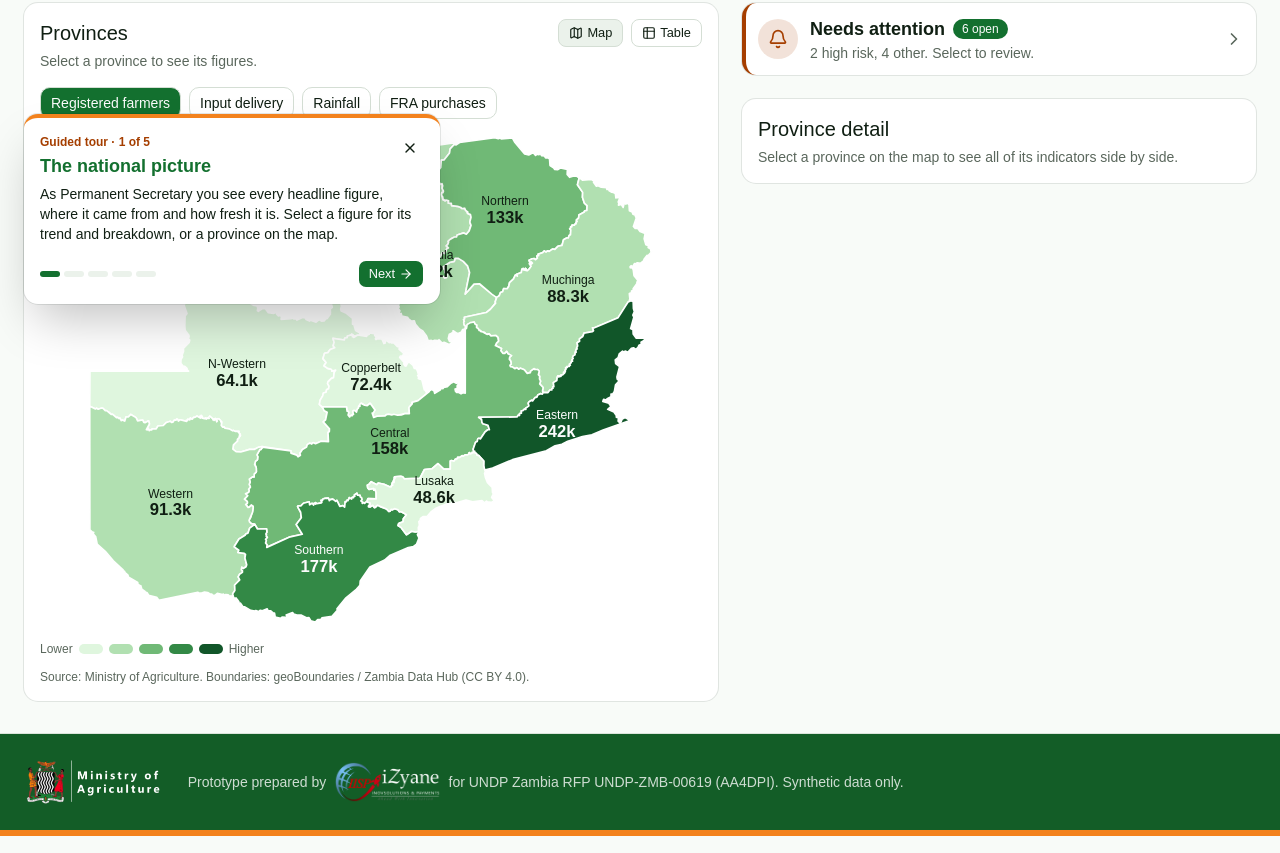
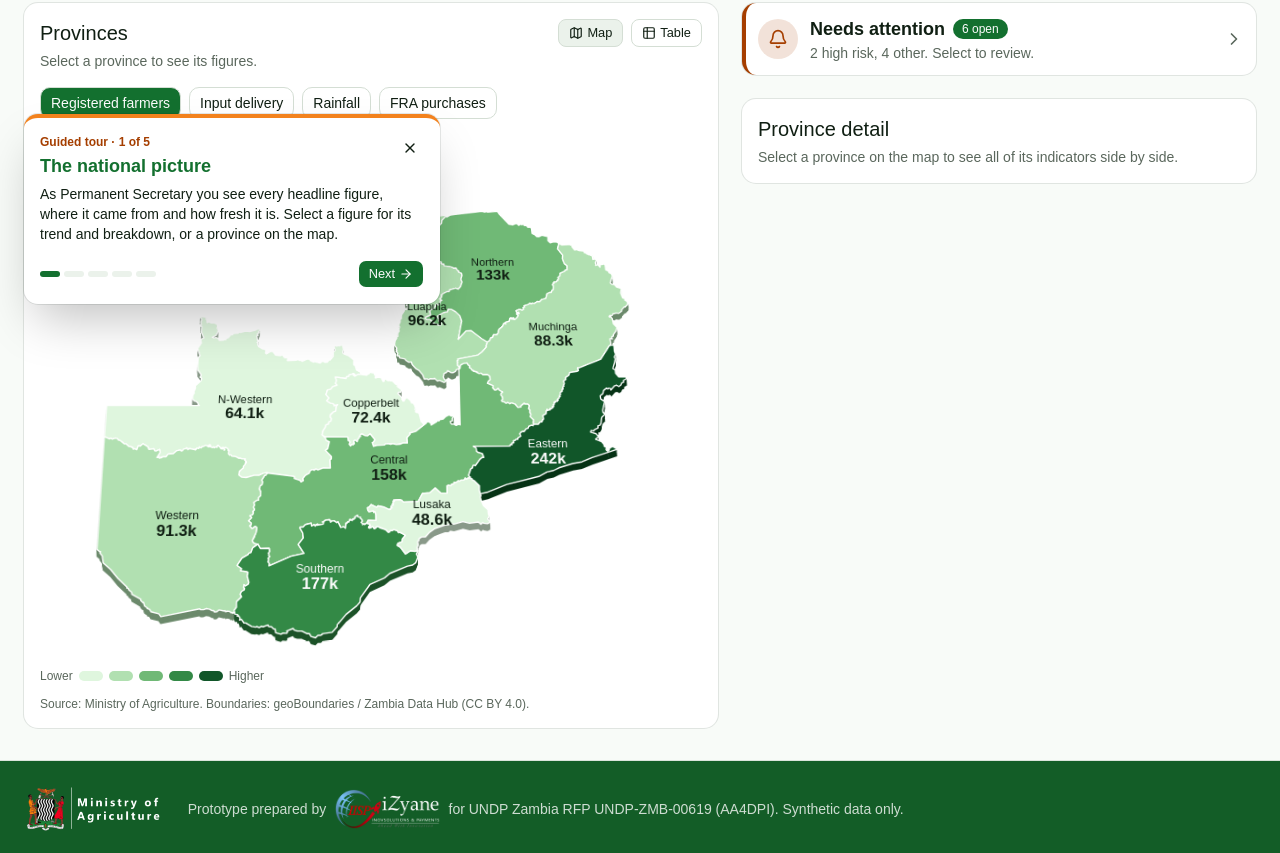
Before and after one commit to Izyane-InovSolutions/agricultural_intelligence, a React (Vite) app: page /#overview in a window 1280 px wide. Shown: the part 480-1333 px from the top of the page. Built offline with nearby package versions, Linux system fonts and the light colour scheme.

Commit message:
map 3d hover

```diff
--- a/src/components/ProvinceMap.tsx
+++ b/src/components/ProvinceMap.tsx
@@ -1,3 +1,4 @@
+import { useEffect, useRef, useState } from "react"
 import { Map as MapIcon, Table2 } from "lucide-react"
 import { Card, CardAction, CardContent, CardDescription, CardHeader, CardTitle } from "@/components/ui/card"
 import { Table, TableBody, TableCell, TableHead, TableHeader, TableRow } from "@/components/ui/table"
@@ -6,7 +7,7 @@ import { PROVINCES, ROLES, type MapKey, type Province } from "@/data/demo"
 import { MAP_VIEWBOX, PROVINCE_SHAPES } from "@/data/zambia-map"
 import { fmtK } from "@/lib/format"
 import { kpiById } from "@/lib/kpis"
-import { aggregate } from "@/lib/scope"
+import { aggregate, provById } from "@/lib/scope"
 import { useStore } from "@/lib/store"
 import { cn } from "@/lib/utils"
 
@@ -71,73 +72,7 @@ export function ProvinceMap({ selected, onSelect }: { selected: string | null; o
 
         {mapView === "map" ? (
           <>
-            <svg viewBox={MAP_VIEWBOX} className="mx-auto w-full max-w-xl" role="group" aria-label="Map of Zambia's ten provinces">
-              {PROVINCES.map((p) => {
-                const shape = PROVINCE_SHAPES[p.id]
-                const inScope = national || p.id === prov
-                const pick = () => inScope && onSelect(p.id)
-                return (
-                  <path
-                    key={p.id}
-                    d={shape.d}
-                    role="button"
-                    tabIndex={inScope ? 0 : -1}
-                    aria-label={`${p.name}: ${SHORT_LABEL[mapk]} ${fmtTile(mapk, p[mapk])}${below(mapk, p) ? ", below alert threshold" : ""}`}
-                    aria-pressed={selected === p.id}
-                    fill={`var(${SCALE[scaleIndex(mapk, p[mapk])]})`}
-                    stroke="var(--card)"
-                    strokeWidth={1.5}
-                    strokeLinejoin="round"
-                    className={cn(
-                      "cursor-pointer outline-none transition-opacity hover:opacity-80 focus-visible:opacity-80",
-                      !inScope && "cursor-default opacity-25",
-                    )}
-                    onClick={pick}
-                    onKeyDown={(e) => {
-                      if (e.key === "Enter" || e.key === " ") {
-                        e.preventDefault()
-                        pick()
-                      }
-                    }}
-                  />
-                )
-              })}
-              {/* Selection outline is drawn on top so neighbouring provinces never cover it. */}
-              {selected && (
-                <path d={PROVINCE_SHAPES[selected].d} fill="none" stroke="var(--accent)" strokeWidth={4} strokeLinejoin="round" pointerEvents="none" />
-              )}
-              {PROVINCES.map((p) => {
-                const [dx, dy] = LABEL_NUDGE[p.id] ?? [0, 0]
-                const cx = PROVINCE_SHAPES[p.id].cx + dx
-                const cy = PROVINCE_SHAPES[p.id].cy + dy
-                const inScope = national || p.id === prov
-                const dark = scaleIndex(mapk, p[mapk]) >= 3
-                return (
-                  <g key={p.id} pointerEvents="none" className={cn(!inScope && "opacity-40")} aria-hidden>
-                    <text
-                      x={cx}
-                      y={cy - 4}
-                      textAnchor="middle"
-                      fontSize={11}
-                      fill={dark ? "var(--primary-foreground)" : "var(--foreground)"}
-                    >
-                      {p.short}
-                    </text>
-                    <text
-                      x={cx}
-                      y={cy + 12}
-                      textAnchor="middle"
-                      fontSize={15}
-                      fontWeight={700}
-                      fill={dark ? "var(--primary-foreground)" : "var(--foreground)"}
-                    >
-                      {fmtTile(mapk, p[mapk])}
-                    </text>
-                    {below(mapk, p) && <circle cx={cx + 30} cy={cy - 8} r={5.5} fill="var(--warning)" stroke="var(--card)" strokeWidth={1.5} />}
-                  </g>
-                )
-              })}
-            </svg>
+            <Map3D selected={selected} onSelect={onSelect} national={national} prov={prov} mapk={mapk} />
             <div className="flex flex-wrap items-center gap-1.5 text-xs text-muted-foreground">
               Lower
               {SCALE.map((s) => (
@@ -195,3 +130,148 @@ export function ProvinceMap({ selected, onSelect }: { selected: string | null; o
     </Card>
   )
 }
+
+// Height of each province's side wall, in map units.
+const DEPTH = 7
+const [VB_X, VB_Y, VB_W, VB_H] = MAP_VIEWBOX.split(" ").map(Number)
+// Extra room above for lifted provinces and below for the walls.
+const VIEWBOX_3D = `${VB_X} ${VB_Y - 14} ${VB_W} ${VB_H + 14 + DEPTH + 4}`
+
+type MapProps = { selected: string | null; onSelect: (id: string) => void; national: boolean; prov: string; mapk: MapKey }
+
+function Map3D({ selected, onSelect, national, prov, mapk }: MapProps) {
+  const [hover, setHover] = useState<string | null>(null)
+  const [landing, setLanding] = useState<string | null>(null)
+  const timer = useRef<number>(undefined)
+  useEffect(() => () => window.clearTimeout(timer.current), [])
+
+  const inScope = (id: string) => national || id === prov
+  const point = (id: string | null) => {
+    if (id === hover) return
+    // Let the previous province settle back down before it disappears from the top layer.
+    if (hover && hover !== selected) {
+      setLanding(hover)
+      window.clearTimeout(timer.current)
+      timer.current = window.setTimeout(() => setLanding(null), 170)
+    }
+    setHover(id && inScope(id) ? id : null)
+  }
+  // Hit-testing goes through data-prov so the lifted copy and the base shape count as one province.
+  const provAt = (t: EventTarget) => (t as Element).closest?.("[data-prov]")?.getAttribute("data-prov") ?? null
+
+  const lifted = [...new Set([selected, hover].filter((x): x is string => !!x))]
+  const raised = new Set([...lifted, landing])
+  const fill = (p: Province) => `var(${SCALE[scaleIndex(mapk, p[mapk])]})`
+  const wall = (p: Province) => `color-mix(in oklch, ${fill(p)}, black 30%)`
+  const walls = (p: Province) =>
+    Array.from({ length: DEPTH }, (_, i) => (
+      <path key={i} d={PROVINCE_SHAPES[p.id].d} transform={`translate(0 ${DEPTH - i})`} style={{ fill: wall(p) }} />
+    ))
+
+  return (
+    <div className="mx-auto w-full max-w-xl [perspective:1600px]">
+      <svg
+        viewBox={VIEWBOX_3D}
+        className="w-full origin-bottom [transform:rotateX(22deg)]"
+        role="group"
+        aria-label="Map of Zambia's ten provinces"
+        onPointerMove={(e) => point(provAt(e.target))}
+        onPointerLeave={() => point(null)}
+        onClick={(e) => {
+          // The lifted copy can appear between press and release, which sends the click to the svg itself.
+          const id = provAt(e.target) ?? hover
+          if (id && inScope(id)) onSelect(id)
+        }}
+      >
+        <defs>
+          <filter id="map-shadow" x="-20%" y="-20%" width="140%" height="140%">
+            <feGaussianBlur stdDeviation="6" />
+          </filter>
+        </defs>
+
+        {/* Walls first, then every top face, so no wall covers a neighbour's top. */}
+        {PROVINCES.map((p) => (
+          <g key={p.id} data-prov={p.id} className={cn(!inScope(p.id) && "opacity-25")}>
+            {walls(p)}
+          </g>
+        ))}
+        {PROVINCES.map((p) => (
+          <path
+            key={p.id}
+            data-prov={p.id}
+            d={PROVINCE_SHAPES[p.id].d}
+            role="button"
+            tabIndex={inScope(p.id) ? 0 : -1}
+            aria-label={`${p.name}: ${SHORT_LABEL[mapk]} ${fmtTile(mapk, p[mapk])}${below(mapk, p) ? ", below alert threshold" : ""}`}
+            aria-pressed={selected === p.id}
+            fill={fill(p)}
+            stroke="var(--card)"
+            strokeWidth={1.25}
+            strokeLinejoin="round"
+            className={cn("cursor-pointer outline-none", !inScope(p.id) && "cursor-default opacity-25")}
+            onFocus={() => point(p.id)}
+            onBlur={() => point(null)}
+            onKeyDown={(e) => {
+              if ((e.key === "Enter" || e.key === " ") && inScope(p.id)) {
+                e.preventDefault()
+                onSelect(p.id)
+              }
+            }}
+          />
+        ))}
+        {PROVINCES.filter((p) => !raised.has(p.id)).map((p) => (
+          <ProvinceLabel key={p.id} p={p} mapk={mapk} dim={!inScope(p.id)} />
+        ))}
+
+        {/* Raised provinces are drawn again on top, lifted, with a shadow left on the board. */}
+        {[...(landing && !lifted.includes(landing) ? [landing] : []), ...lifted].map((id) => {
+          const p = provById(id)
+          const up = lifted.includes(id)
+          return (
+            <g key={id} data-prov={id} className="cursor-pointer" aria-hidden>
+              {up && (
+                <path
+                  d={PROVINCE_SHAPES[id].d}
+                  transform={`translate(0 ${DEPTH + 2})`}
+                  fill="black"
+                  opacity={0.35}
+                  filter="url(#map-shadow)"
+                  className="map-shadow"
+                />
+              )}
+              <g className={up ? "map-lift" : "map-drop"}>
+                {walls(p)}
+                <path
+                  d={PROVINCE_SHAPES[id].d}
+                  fill={fill(p)}
+                  stroke={id === selected ? "var(--accent)" : "var(--card)"}
+                  strokeWidth={id === selected ? 3.5 : 1.25}
+                  strokeLinejoin="round"
+                />
+                <ProvinceLabel p={p} mapk={mapk} />
+              </g>
+            </g>
+          )
+        })}
+      </svg>
+    </div>
+  )
+}
+
+function ProvinceLabel({ p, mapk, dim }: { p: Province; mapk: MapKey; dim?: boolean }) {
+  const [dx, dy] = LABEL_NUDGE[p.id] ?? [0, 0]
+  const cx = PROVINCE_SHAPES[p.id].cx + dx
+  const cy = PROVINCE_SHAPES[p.id].cy + dy
+  const color = scaleIndex(mapk, p[mapk]) >= 3 ? "var(--primary-foreground)" : "var(--foreground)"
+  return (
+    <g pointerEvents="none" className={cn(dim && "opacity-40")} aria-hidden>
+      <text x={cx} y={cy - 4} textAnchor="middle" fontSize={11} fill={color}>
+        {p.short}
+      </text>
+      <text x={cx} y={cy + 12} textAnchor="middle" fontSize={15} fontWeight={700} fill={color}>
+        {fmtTile(mapk, p[mapk])}
+      </text>
+      {below(mapk, p) && <circle cx={cx + 30} cy={cy - 8} r={5.5} fill="var(--warning)" stroke="var(--card)" strokeWidth={1.5} />}
+    </g>
+  )
+}
--- a/src/index.css
+++ b/src/index.css
@@ -161,3 +161,22 @@
 @media print {
   body { background: #fff; }
 }
+
+/* Province map: hovered or selected provinces rise off the board. */
+@keyframes map-lift {
+  from { transform: translateY(0); }
+  to { transform: translateY(-10px); }
+}
+@keyframes map-drop {
+  from { transform: translateY(-10px); }
+  to { transform: translateY(0); }
+}
+@keyframes map-shadow {
+  from { opacity: 0; }
+}
+.map-lift { transform: translateY(-10px); animation: map-lift 180ms ease-out; }
+.map-drop { animation: map-drop 160ms ease-in forwards; }
+.map-shadow { animation: map-shadow 180ms ease-out; }
+@media (prefers-reduced-motion: reduce) {
+  .map-lift, .map-drop, .map-shadow { animation: none; }
+}
```
